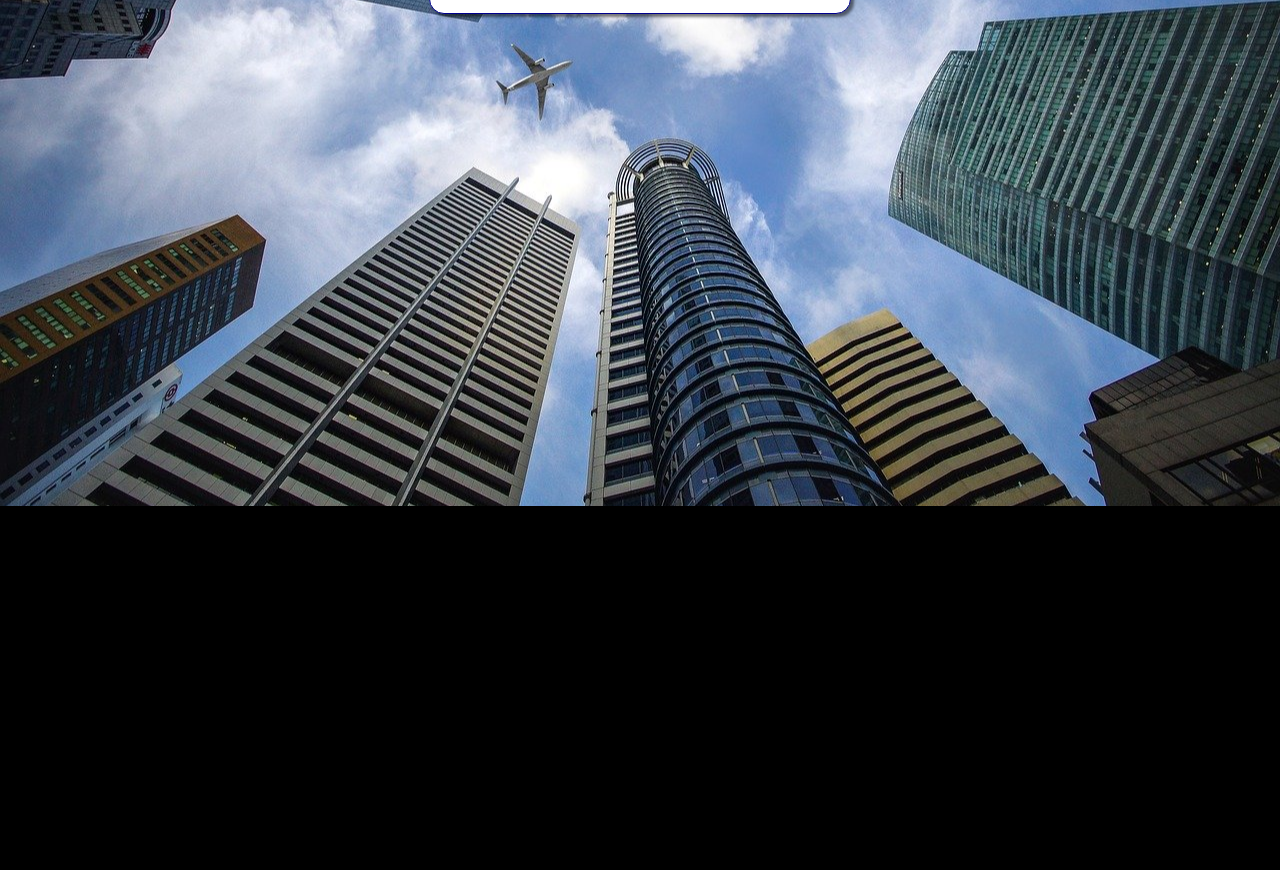
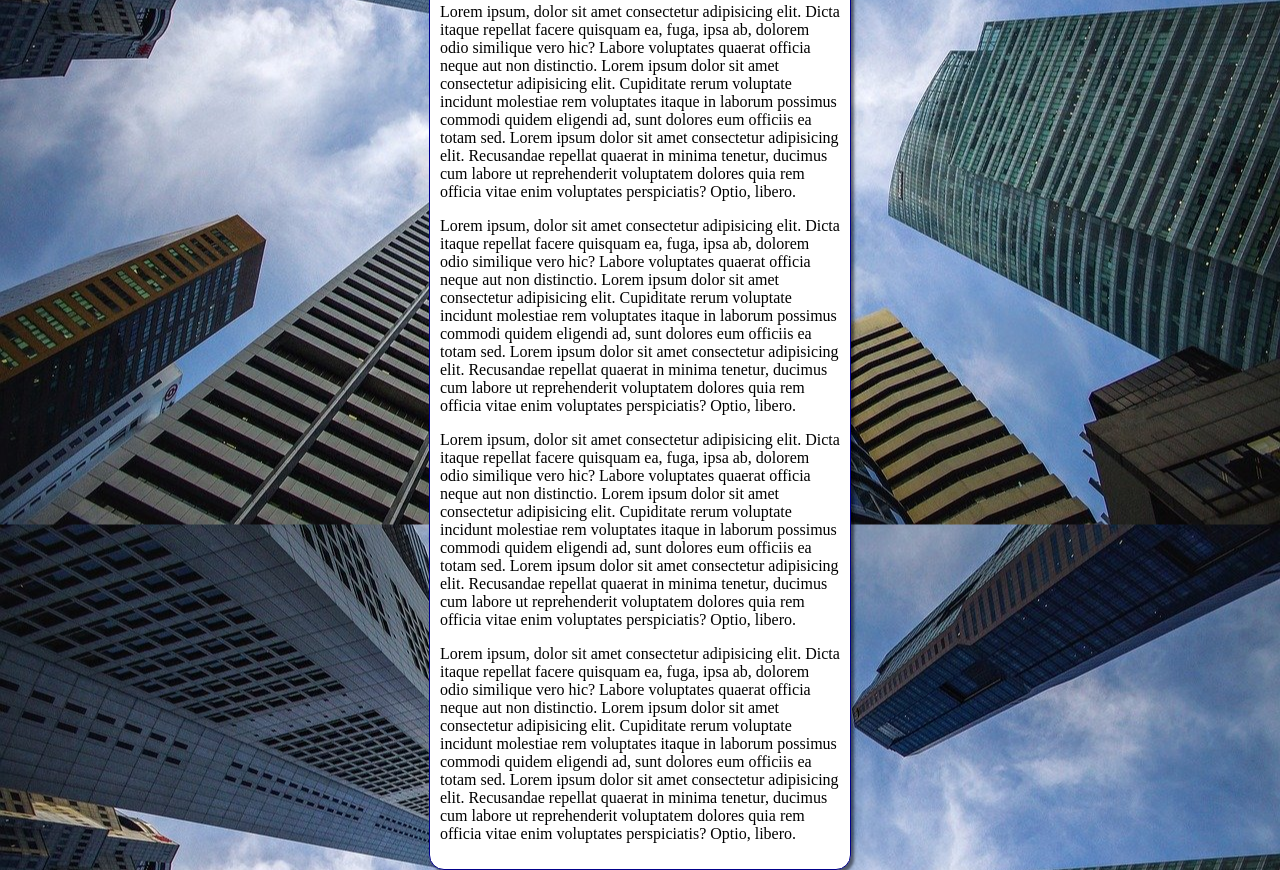
Before and after one commit to fabiobsouza2024/HTML-CSS, a plain HTML site: page exercicios/ex022/fundo006.html in a window 1280 px wide. Shown: the part 310-1180 px from the top of the page. Before the commit the page ends 816 px from the top, so only its background shows below. Drawn offline with Linux system fonts and the light colour scheme.

Commit message:
Update fundo006.html

```diff
--- a/exercicios/ex022/fundo006.html
+++ b/exercicios/ex022/fundo006.html
@@ -10,7 +10,7 @@
             background-color: black;
             background-image: url('imagens/wallpaper002.jpg');
             background-position: center center;
-            background-repeat: no-repeat;
+            background-repeat: repeat-y;
             background-size: cover;
         }
 
@@ -32,6 +32,22 @@
         Lorem ipsum dolor sit amet consectetur adipisicing elit. Cupiditate rerum voluptate incidunt molestiae rem voluptates itaque in laborum possimus commodi quidem eligendi ad, sunt dolores eum officiis ea totam sed.
         Lorem ipsum dolor sit amet consectetur adipisicing elit. Recusandae repellat quaerat in minima tenetur, ducimus cum labore ut reprehenderit voluptatem dolores quia rem officia vitae enim voluptates perspiciatis? Optio, libero.
         </p>
+        <p>Lorem ipsum, dolor sit amet consectetur adipisicing elit. Dicta itaque repellat facere quisquam ea, fuga, ipsa ab, dolorem odio similique vero hic? Labore voluptates quaerat officia neque aut non distinctio.
+        Lorem ipsum dolor sit amet consectetur adipisicing elit. Cupiditate rerum voluptate incidunt molestiae rem voluptates itaque in laborum possimus commodi quidem eligendi ad, sunt dolores eum officiis ea totam sed.
+        Lorem ipsum dolor sit amet consectetur adipisicing elit. Recusandae repellat quaerat in minima tenetur, ducimus cum labore ut reprehenderit voluptatem dolores quia rem officia vitae enim voluptates perspiciatis? Optio, libero.
+        </p>
+        <p>Lorem ipsum, dolor sit amet consectetur adipisicing elit. Dicta itaque repellat facere quisquam ea, fuga, ipsa ab, dolorem odio similique vero hic? Labore voluptates quaerat officia neque aut non distinctio.
+        Lorem ipsum dolor sit amet consectetur adipisicing elit. Cupiditate rerum voluptate incidunt molestiae rem voluptates itaque in laborum possimus commodi quidem eligendi ad, sunt dolores eum officiis ea totam sed.
+        Lorem ipsum dolor sit amet consectetur adipisicing elit. Recusandae repellat quaerat in minima tenetur, ducimus cum labore ut reprehenderit voluptatem dolores quia rem officia vitae enim voluptates perspiciatis? Optio, libero.
+        </p>
+        <p>Lorem ipsum, dolor sit amet consectetur adipisicing elit. Dicta itaque repellat facere quisquam ea, fuga, ipsa ab, dolorem odio similique vero hic? Labore voluptates quaerat officia neque aut non distinctio.
+        Lorem ipsum dolor sit amet consectetur adipisicing elit. Cupiditate rerum voluptate incidunt molestiae rem voluptates itaque in laborum possimus commodi quidem eligendi ad, sunt dolores eum officiis ea totam sed.
+        Lorem ipsum dolor sit amet consectetur adipisicing elit. Recusandae repellat quaerat in minima tenetur, ducimus cum labore ut reprehenderit voluptatem dolores quia rem officia vitae enim voluptates perspiciatis? Optio, libero.
+        </p>
+        <p>Lorem ipsum, dolor sit amet consectetur adipisicing elit. Dicta itaque repellat facere quisquam ea, fuga, ipsa ab, dolorem odio similique vero hic? Labore voluptates quaerat officia neque aut non distinctio.
+        Lorem ipsum dolor sit amet consectetur adipisicing elit. Cupiditate rerum voluptate incidunt molestiae rem voluptates itaque in laborum possimus commodi quidem eligendi ad, sunt dolores eum officiis ea totam sed.
+        Lorem ipsum dolor sit amet consectetur adipisicing elit. Recusandae repellat quaerat in minima tenetur, ducimus cum labore ut reprehenderit voluptatem dolores quia rem officia vitae enim voluptates perspiciatis? Optio, libero.
+        </p>
     </main>
 
 </body>
```
